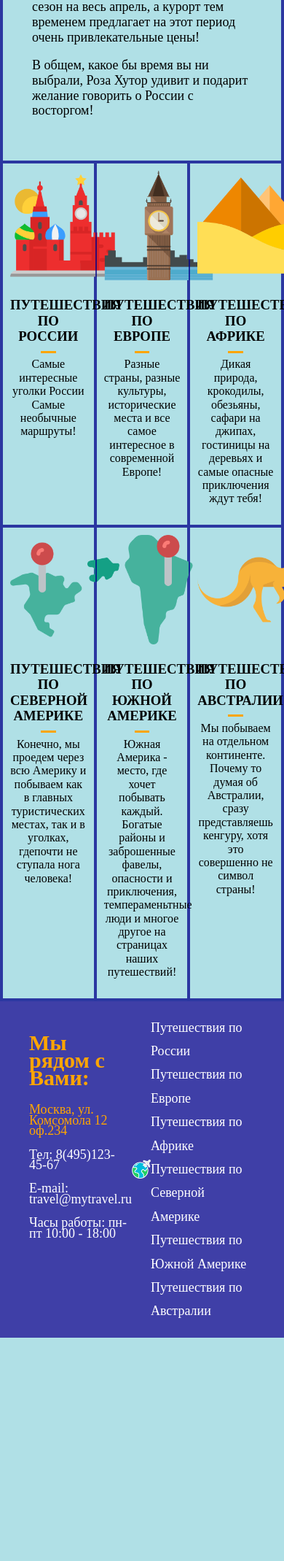
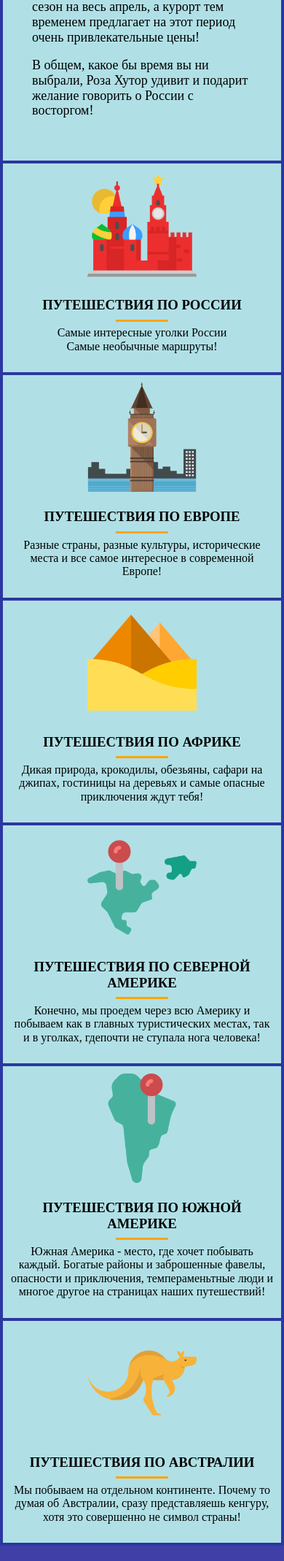
Before and after one commit to TimaPaps/web_dev, a PHP site: page / in a window 390 px wide; the page is wider, and only the part inside the window is pictured. Shown: the part 1401-3540 px from the top of that part at 73% size. Before the commit the page ends 3234 px from the top of that part, so only its background shows below. Run offline with PHP 8.4, Linux system fonts and the light colour scheme.

Commit message:
дз урок 9 блок1: приоритеты CSS, псевдоклассы, адаптивная верстка с помощью FLEX (введение). адаптация блоков blocks и footer, правка позиционирования логотипа в footer

```diff
--- a/style.css
+++ b/style.css
@@ -255,6 +255,8 @@ h1 {
     width: 33.33333%;
     text-align: center;
     box-sizing: border-box;
+    flex-grow: 1;
+    flex-basis: 250px;
 }
 
 .blocks-item img {
@@ -287,6 +289,13 @@ h3 {
     font-size: 18px;
     display: flex;
     justify-content: space-between;
+    align-items: center;
+    flex-wrap: wrap;
+}
+
+.footer-left {
+    flex-grow: 1;
+    flex-basis: 200px;
 }
 
 #footer-left-h2 {
@@ -300,7 +309,10 @@ h3 {
 
 .footer-logo {
     background: url(images/logo.png) center center / contain no-repeat;
+    height: 50px;
     width: 50px;
+    flex-grow: 1;
+    flex-basis: 200px;
     transition: 1100ms;
 }
 
@@ -312,6 +324,8 @@ h3 {
     display: flex;
     flex-direction: column;
     align-items: flex-end;
+    flex-grow: 1;
+    flex-basis: 200px;
 }
 
 .footer-right-links a {
```
